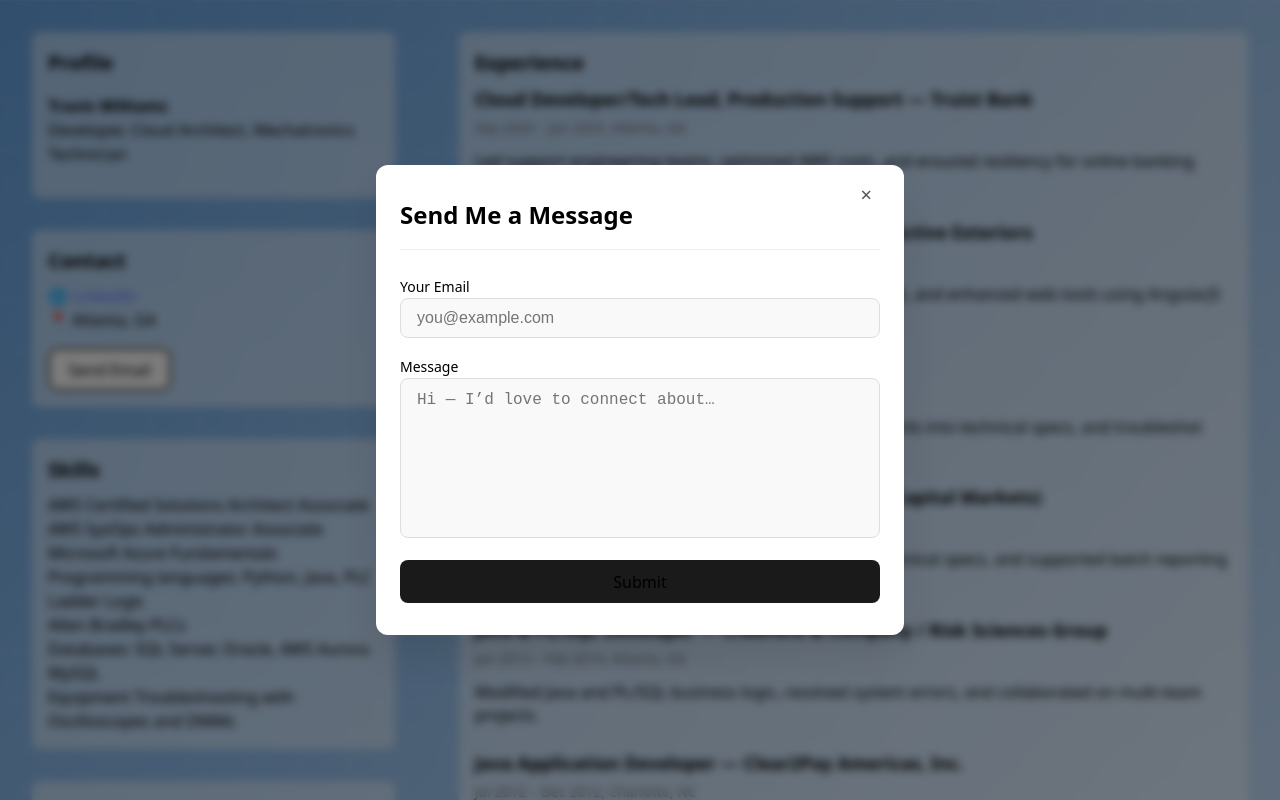
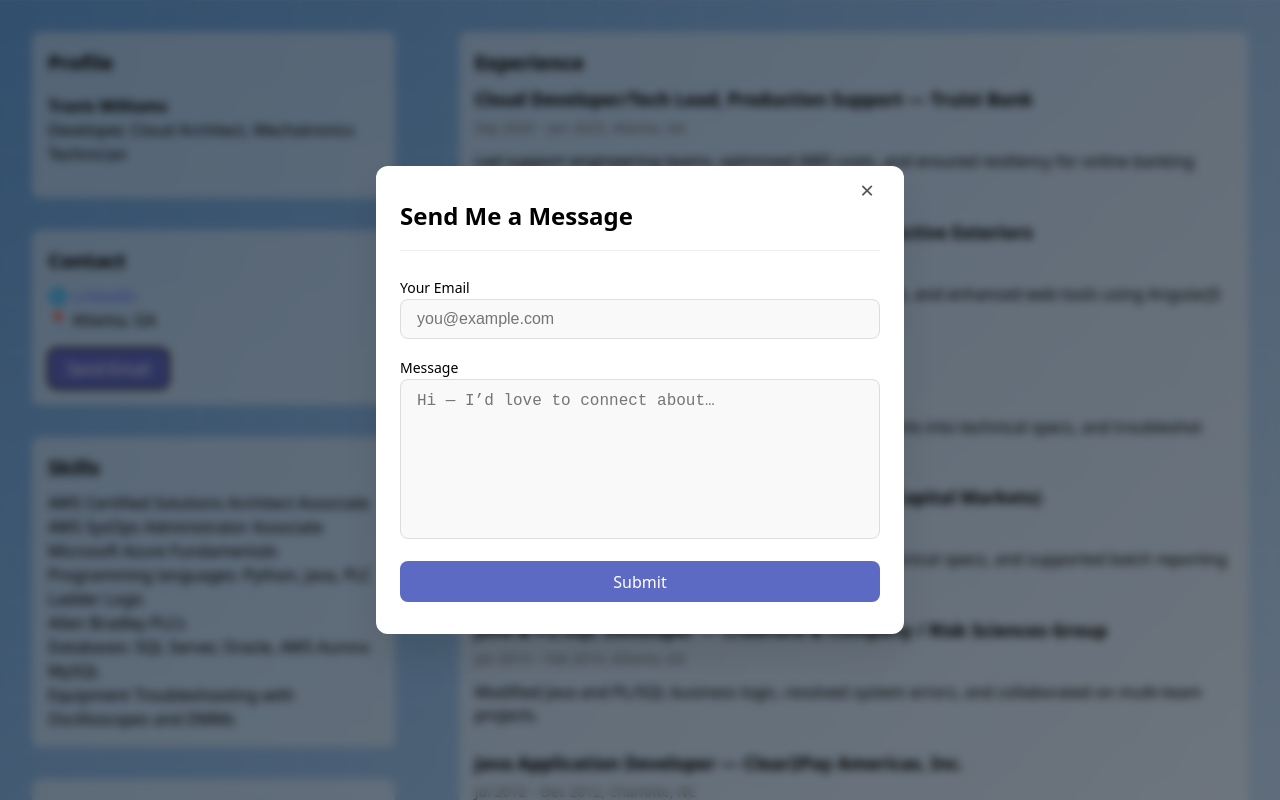
Before and after one commit to travwilliams443/AboutMe-React, a React (Vite) app: page / in a window 1280 px wide. Both pictures are taken after a click on the button "Send Email". Shown: the top 800 px of the page. Built offline with nearby package versions, Linux system fonts and the light colour scheme.

Commit message:
Fix button colors

```diff
--- a/src/components/organisms/AppViewerModal.module.css
+++ b/src/components/organisms/AppViewerModal.module.css
@@ -51,21 +51,28 @@
 
 .closeBtn {
   position: absolute;
-  top: 1rem;
-  right: 1rem;
+  top: 0.5rem;
+  right: 0.5rem;
+  width: 2rem;             /* fixed width */
+  height: 2rem;            /* fixed height */
   font-size: 1.5rem;
   line-height: 1;
+  display: flex;           /* flex to center content */
+  justify-content: center;
+  align-items: center;
   cursor: pointer;
   background: rgba(255,255,255,0.95);
   border: none;
-  border-radius: 50%;
+  border-radius: 50%;      /* circle shape */
   color: #555;
   transition: color 0.2s;
   z-index: 100;
 }
 
+
 .closeBtn:hover {
   color: #000;
+  background-color: rgba(255,255,255,1);
 }
 
 
@@ -95,7 +102,7 @@
 .divider {
   height: 1px;
   background: #eee;
-  margin-bottom: 1.5rem;
+  margin-bottom: .5rem;
 }
 
 .canvasContainer {
@@ -106,7 +113,7 @@
   overflow: hidden;
 }
 
-.button {
+button {
   border-radius: 8px;
   border: 1px solid transparent;
   padding: 0.6em 1.2em;
@@ -116,12 +123,20 @@
   background-color: #1a1a1a;
   cursor: pointer;
   transition: border-color 0.25s;
+  width: auto;
 }
 
-.button:hover {
+button:hover {
   border-color: #646cff;   /* indigo-600 */
 }
 
-.button:active {
-  transform: translateY(0);
+@media (prefers-color-scheme: light) {
+  button {
+    background-color: #5c6ac4; /* brand accent */
+    color: white;
+    border: none;
+  }
+  button:hover {
+    background-color: #4a58a8; /* darker accent */
+  }
 }
--- a/src/components/organisms/ContactForm.module.css
+++ b/src/components/organisms/ContactForm.module.css
@@ -44,7 +44,7 @@
 }
 
 
-.button {
+button {
   width: 100%;
   border-radius: 8px;
   border: 1px solid transparent;
@@ -57,8 +57,19 @@
   transition: border-color 0.25s;
 }
 
-.button:hover {
+button:hover {
   border-color: #646cff;   /* indigo-600 */
+}
+
+@media (prefers-color-scheme: light) {
+  button {
+    background-color: #5c6ac4; /* brand accent */
+    color: white;
+    border: none;
+  }
+  button:hover {
+    background-color: #4a58a8; /* darker accent */
+  }
 }
 
 .field {
--- a/src/components/organisms/ContactModal.module.css
+++ b/src/components/organisms/ContactModal.module.css
@@ -43,30 +43,27 @@
 
 .closeBtn {
   position: absolute;
-  top: 1rem;
-  right: 1rem;
+  top: 0.5rem;
+  right: 0.5rem;
   font-size: 1.5rem;
   line-height: 1;
+  width: 2rem;
+  height: 2rem;
+  display: flex;
+  align-items: center;
+  justify-content: center;
   cursor: pointer;
-  background: transparent;
+  background: rgba(255,255,255,0.95);
   border: none;
+  border-radius: 50%;
   color: #555;
+  z-index: 100;
   transition: color 0.2s;
 }
 
 .closeBtn:hover {
   color: #000;
-}
-
-
-.closeBtn {
-  position: absolute;
-  top: 0.5rem;
-  right: 0.5rem;
-  font-size: 1.25rem;
-  cursor: pointer;
-  background: transparent;
-  border: none;
+  background-color: rgba(255,255,255,1);
 }
 
 .modalOpen {
@@ -90,6 +87,8 @@
   font-size: 1.5rem;
   font-weight: 600;
   color: #000000;
+  padding-right: 2.5rem; /* add enough space for the close button */
+  position: relative;
 }
 
 .divider {
```
